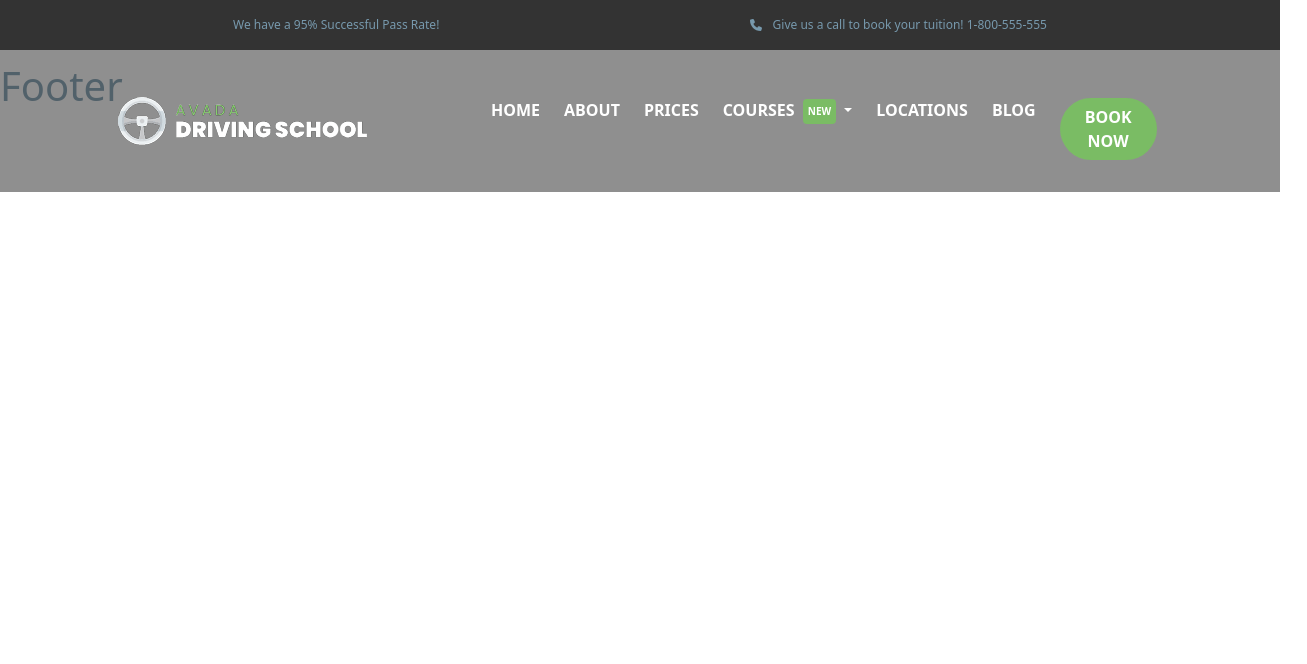
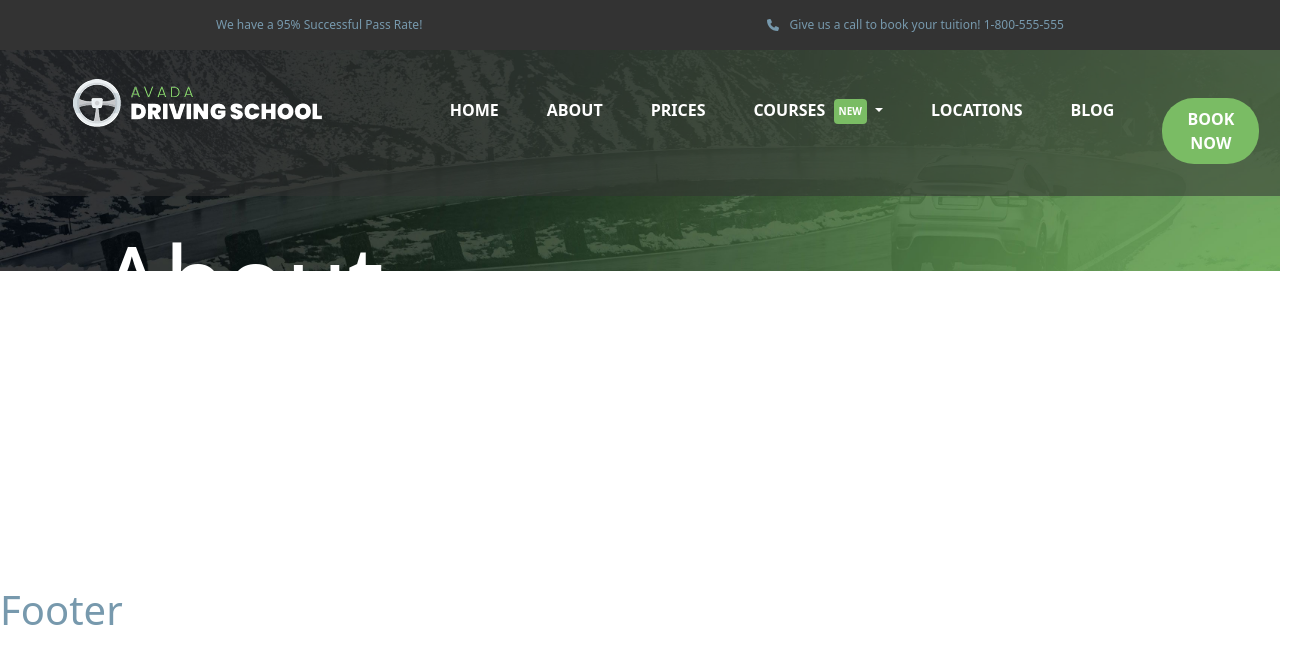
Before and after one commit to MiriamPecora/proj-html-vuejs, a Vue app: page /about in a window 1280 px wide. Shown: the top 664 px of the page, 1307 px wide, since content can reach past the window. Built offline with nearby package versions, Linux system fonts and the light colour scheme.

Commit message:
[UPD] Header and about

```diff
--- a/src/components/AppHeader.vue
+++ b/src/components/AppHeader.vue
@@ -12,7 +12,7 @@ export default {
 <template>
 <header>
     <div class="up-nav">
-        <div class="container-lg fs-6 d-flex justify-content-around pt-3">
+        <div class="container-fluid d-flex justify-content-around pt-3 px-5">
             <p class="up-nav-text">We have a 95% Successful Pass Rate!</p>
             <p class="up-nav-text">
                 <font-awesome-icon class="mx-2" icon="fa-solid fa-phone"/>
@@ -20,26 +20,26 @@ export default {
             </p>
         </div>
     </div>
-    <nav class="navbar navbar-expand-lg justify-content-center">
-        <div class="container-lg px-5 mx-5 my-3 fw-semibold">
-          <a class="navbar-brand" href="#">
+    <nav class="navbar navbar-expand-lg justify-content-center ps-1">
+        <div class="continaer-lg d-flex my-3 ps-5 fw-semibold">
+          <a class="navbar-brand mx-5" href="#">
             <img src="/src/assets/img/header/avada-drivers-logo-1x.webp" alt="">
           </a>
           <button class="navbar-toggler" type="button" data-bs-toggle="collapse" data-bs-target="#navbarNavDropdown" aria-controls="navbarNavDropdown" aria-expanded="false" aria-label="Toggle navigation">
             <span class="navbar-toggler-icon"></span>
           </button>
-          <div class="collapse navbar-collapse mx-5 pt-3" id="navbarNavDropdown">
-            <ul class="navbar-nav mx-5">
-              <li class="nav-item mx-1">
+          <div class="collapse navbar-collapse mx-4 pt-3" id="navbarNavDropdown">
+            <ul class="navbar-nav">
+              <li class="nav-item mx-3 ms-5">
                 <a class="nav-link active text-white" aria-current="page" href="#">HOME</a>
               </li>
-              <li class="nav-item mx-1">
-                <a class="nav-link text-white" href="#">ABOUT</a>
+              <li class="nav-item mx-3">
+                <a class="nav-link text-white" href="../pages/PageAbout.vue">ABOUT</a>
               </li>
-              <li class="nav-item mx-1">
+              <li class="nav-item mx-3">
                 <a class="nav-link text-white" href="#">PRICES</a>
               </li>
-              <li class="nav-item dropdown mx-1">
+              <li class="nav-item dropdown mx-3">
                 <a class="nav-link dropdown-toggle text-white" href="#" role="button" data-bs-toggle="dropdown" aria-expanded="false">
                   COURSES
                   <span class="rounded-1 p-1 mx-1 btn span-nav bg-new fw-semibold text-white">NEW</span>
@@ -50,15 +50,15 @@ export default {
                   <li><a class="dropdown-item" href="#">Instructor</a></li>
                 </ul>
               </li>
-              <li class="nav-item mx-1">
+              <li class="nav-item mx-3">
                 <a class="nav-link text-white" href="#">LOCATIONS</a>
               </li>
-              <li class="nav-item mx-1">
+              <li class="nav-item mx-3">
                 <a class="nav-link text-white" href="#">BLOG</a>
               </li>
-              <li class="nav-item mx-1">
-                <a class="nav-link" href="#">
-                    <button class="btn bg-new rounded-5 px-4 fw-semibold text-white" type="submit">BOOK NOW</button>
+              <li class="nav-item mx-3">
+                <a class="nav-link" href="/src/pages/PageForm.vue">
+                    <button class="btn bg-new rounded-5 px-4 py-2 fw-semibold text-white" type="submit">BOOK NOW</button>
                 </a>
               </li>
             </ul>
--- a/src/pages/PageAbout.vue
+++ b/src/pages/PageAbout.vue
@@ -1,9 +1,41 @@
 <script>
+import AppCard from "../components/AppCard.vue"
+import AppTestimonials from "../components/AppTestimonials.vue"
 export default {
-    name: 'About'
+    name: 'About',
+    components: {
+        AppCard,
+        AppTestimonials
+    },
+    methods: {
+        getImagesPath(image){
+            // prende in input il nome del file
+            return new URL("../assets/img/about/"+image, import.meta.url).href
+        }
+    }
 }
 </script>
 
 <template>
-<h1>About</h1>
+    <section id="jumbotron-section" class="position-relative">
+        <img class="h-60 w-100 object-fit-cover position-absolute z-n1" :src="getImagesPath('default-ptb-retina.jpg')" alt="jumbotron-background">
+        <div class="container-lg text-white">
+            <h1 class="">About</h1>
+        </div>
+    </section>
 </template>
+
+<style lang="scss" scoped>
+@use '../assets/scss/partials/variables' as *;
+
+#jumbotron-section{
+    h1{
+        font-size: 100px;
+    }
+
+    .container-lg{
+        padding: 220px 30px 232px 30px;
+    }
+
+}
+</style>
```
